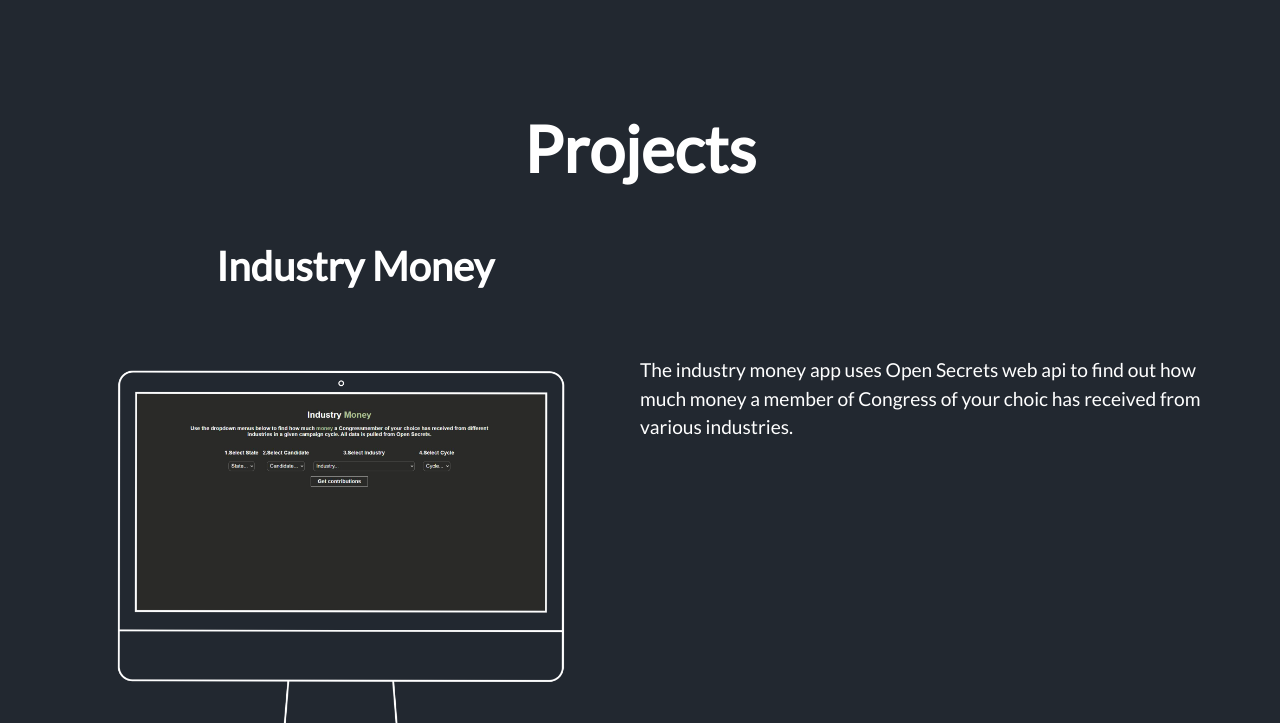
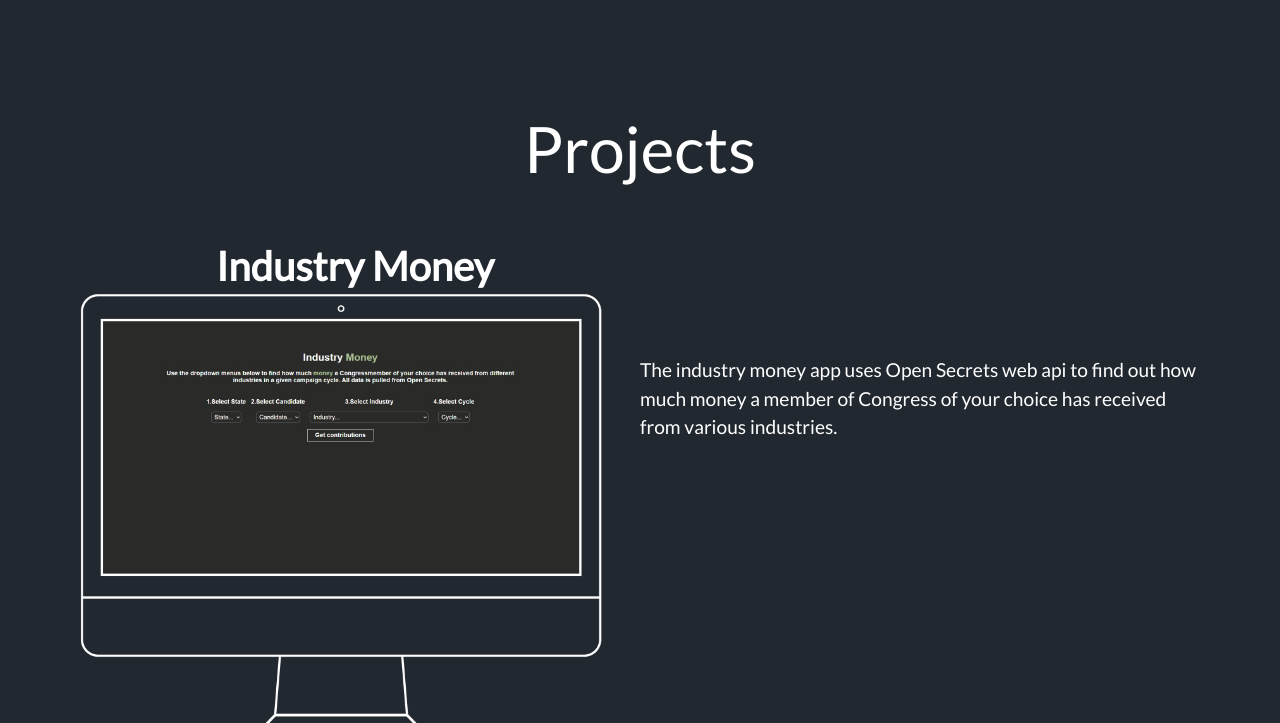
Before and after one commit to nick-zanetti/portfolio, a plain HTML site: page index.html in a window 1280 px wide. Shown: the part 930-1653 px from the top of the page. Drawn offline with Linux system fonts and the light colour scheme; files whose address does not match are found by name.

Commit message:
media adjustment

```diff
--- a/index.html
+++ b/index.html
@@ -51,13 +51,14 @@
 
 </section>
 
+<!-- <h1 id="experience-title">Experience</h1> -->
 
 
 <!-- PORTFOLIO --------------------------------------------------------------------->
 
 
 
-<h2 id="projects-title">Projects</h2>
+<h1 id="projects-title">Projects</h1>
 
 
 <section class="projects">
@@ -65,14 +66,14 @@
   <div class="portfolio-item">
     <div>
       <h4 class="individual-project-title">Industry Money</h4>
-      <a href="https://nick-zanetti.github.io/industry-contributions/" target="_blank"><img src="./pictures/industry-contribs-monitor.png" class="images"></a>
+      <a href="https://nick-zanetti.github.io/industry-contributions/" target="_blank"><img src="./pictures/industry-monitor-new.png" class="images"></a>
       <span><img src="./pictures/iconfinder_React.js_logo_1174949.png" style="width:40px; height:40px;"></span>
       <span class="devicons devicons-javascript" style="font-size: 2.5em; width: auto;"></span>
       <span class="devicons devicons-css3" style="font-size: 2.5em; width: auto;"></span>
       <span class="devicons devicons-html5" style="font-size: 2.5em; width: auto;"></span>
-      <a href="https://github.com/nick-zanetti/most-played" target="_blank"><span class="devicons devicons-github_badge" style="font-size: 2.5em; width: auto;"></a>
+      <a href="https://github.com/nick-zanetti/industry-contributions" target="_blank"><span class="devicons devicons-github_badge" style="font-size: 2.5em; width: auto;"></a>
     </div>
-    <p class="description">The industry money app uses Open Secrets web api to find out how much money a member of Congress of your choic has received from various industries.</p>
+    <p class="description">The industry money app uses Open Secrets web api to find out how much money a member of Congress of your choice has received from various industries.</p>
   </div>
 
   <div class="line"></div>
--- a/styles.css
+++ b/styles.css
@@ -124,6 +124,7 @@ a {
   text-align: center;
   margin: 55px 0;
   font-size: 4em;
+  font-weight: 100;
 }
 
 .individual-project-title {
```
Also changed, not shown: pictures/industry-monitor-new.png (added), pictures/industry-monitor.jpg (added), 1 other file.
